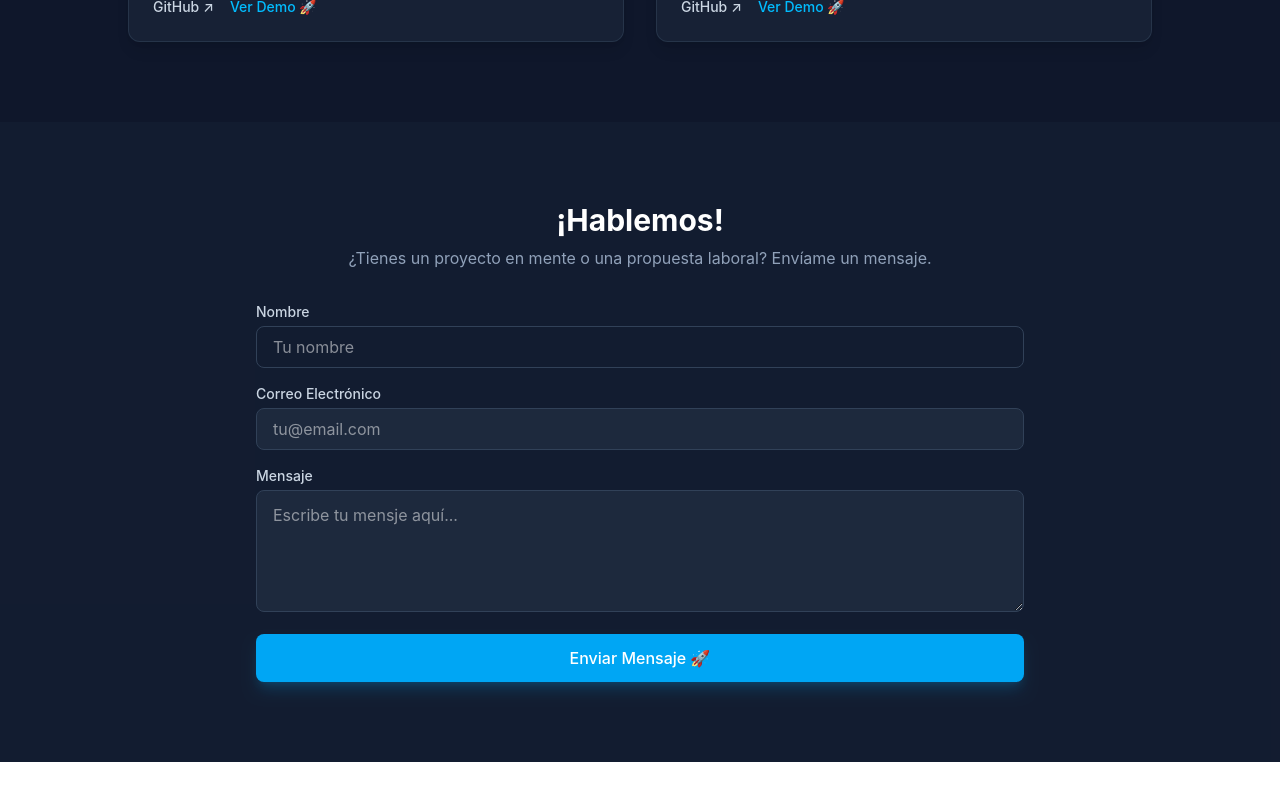
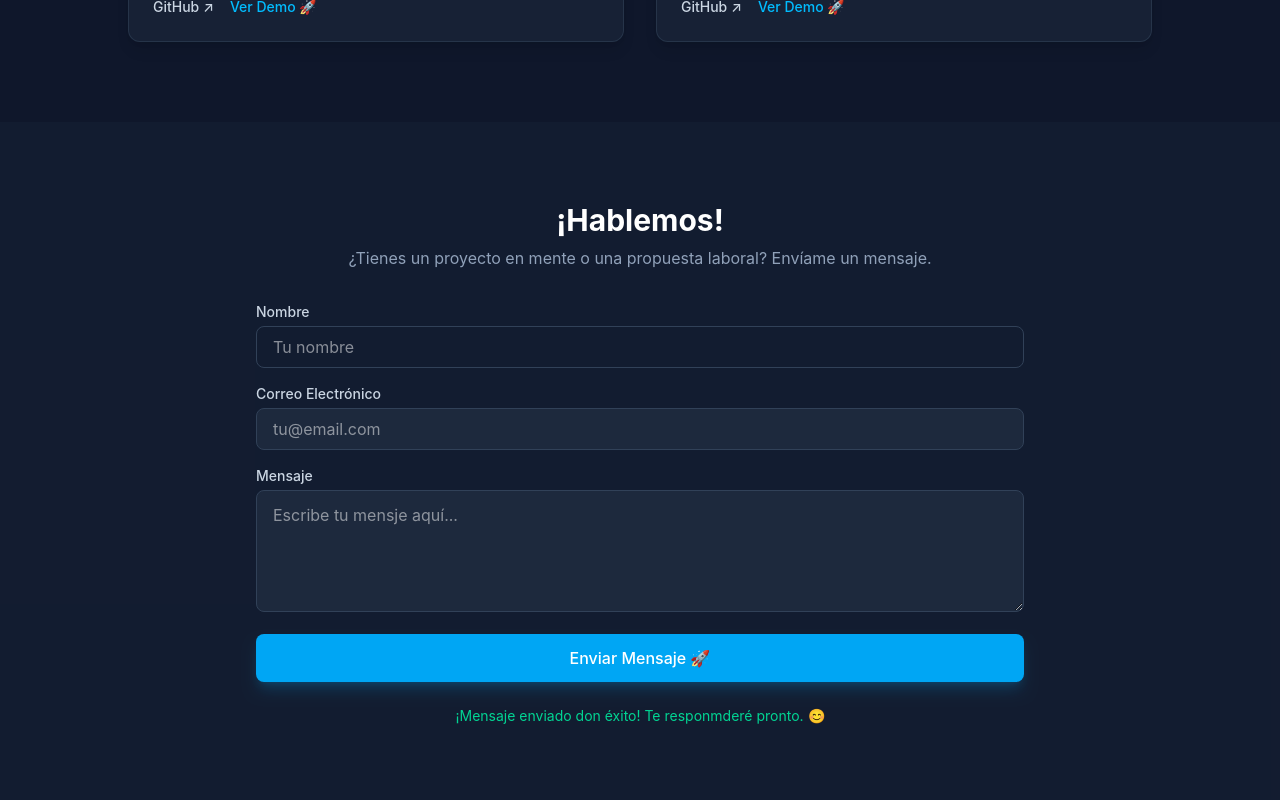
Before and after one commit to juancmdev/portafolio2026, a React (Vite) app: page / in a window 1280 px wide. Shown: the part 1683-2483 px from the top of the page. Before the commit the page ends 2445 px from the top, so only its background shows below. Built offline with nearby package versions, Linux system fonts and the light colour scheme.

Commit message:
actualizar furmulario

```diff
--- a/src/components/Contact.jsx
+++ b/src/components/Contact.jsx
@@ -75,6 +75,12 @@ const Contact = () => {
                 >
                     {isSending ? 'Enviando...⏳' : 'Enviar Mensaje 🚀'}
                 </button>
+
+                {isSent && (
+                    <p className="text-emerald-400 text-center text-sm mt-2">
+                        ¡Mensaje enviado don éxito! Te responmderé pronto. 😊
+                    </p>
+                )}
             </form>
         </div>
 
```
